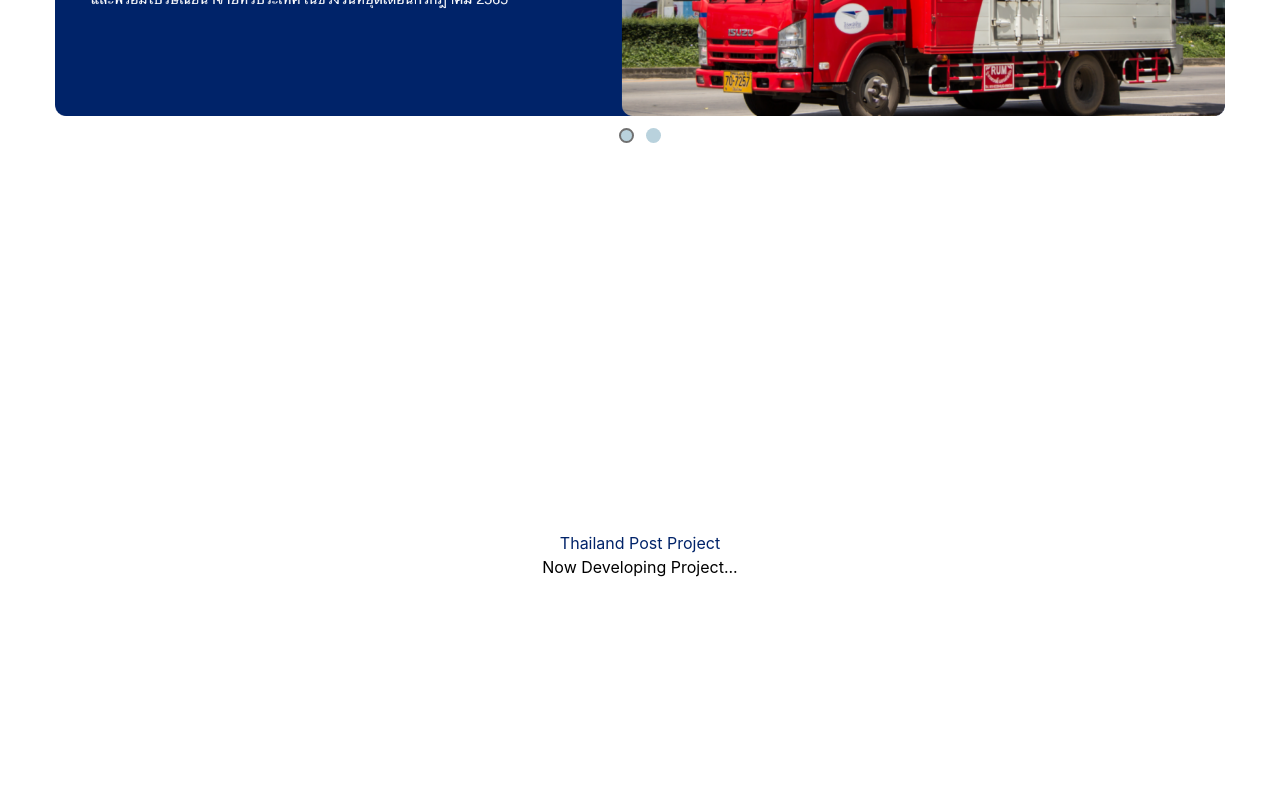
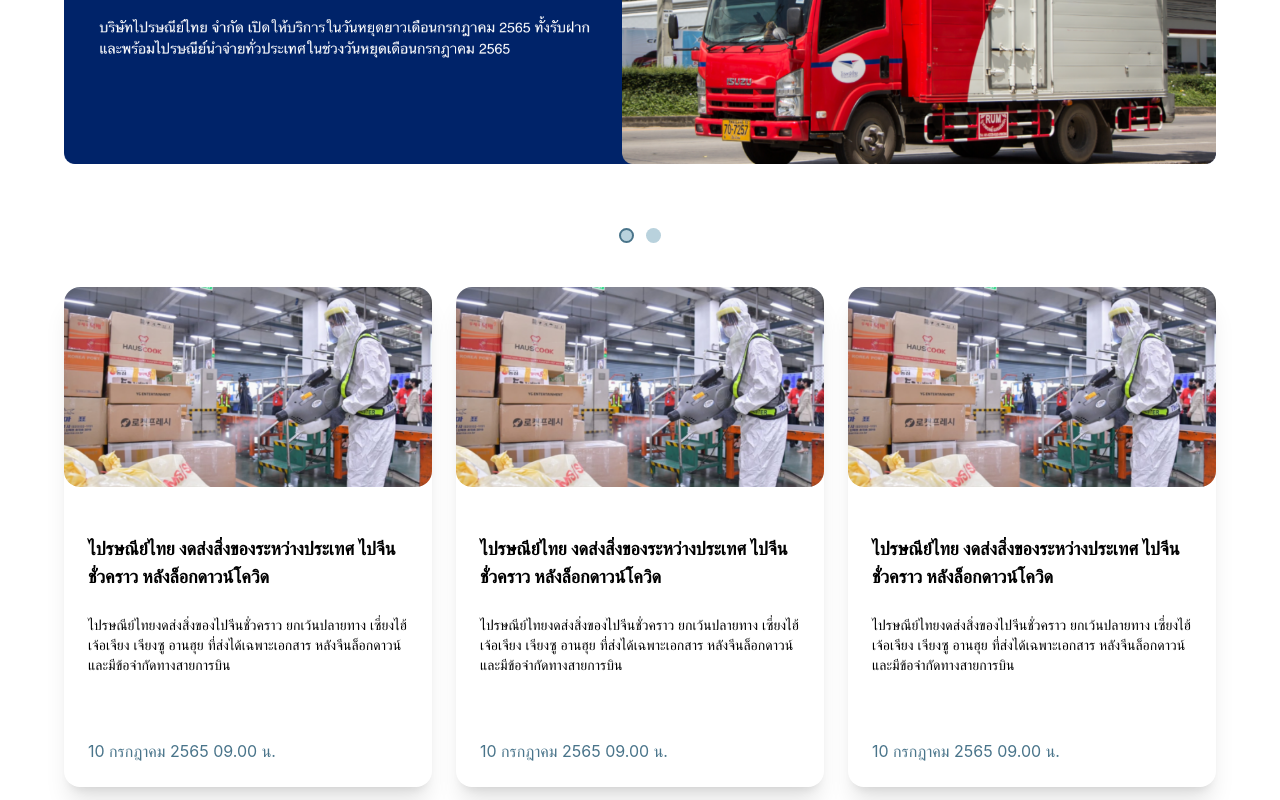
Before and after one commit to jarangit/thaillandPost, a Next.js app: page / in a window 1280 px wide. Shown: the part 340-1140 px from the top of the page. Built offline with nearby package versions, Linux system fonts and the light colour scheme.

Commit message:
feat: create section post

```diff
--- /dev/null
+++ b/components/card/postCard.tsx
@@ -0,0 +1,37 @@
+import Image from 'next/image';
+import React from 'react'
+
+type Props = {
+  title: string;
+  desc: string;
+  image: string;
+  createdAt: string;
+}
+
+const PostCard = ({ title, desc, image, createdAt }: Props) => {
+  return (
+    <div className={` rounded-2xl shadow-xl cursor-pointer hover:text-blue`}>
+      <div className={`relative w-full h-[200px] rounded-2xl overflow-hidden`}>
+        <Image
+          src={image}
+          alt=""
+          fill
+          style={{ objectFit: "cover" }}
+        />
+      </div>
+      <div className={`p-3 lg:p-6 flex flex-col gap-3 lg:gap-6 mt-3 lg:mt-6 `}>
+        <div className={`text-lg font-bold `}>
+          {title}
+        </div>
+        <div className={`text-sm`}>
+          {desc}
+        </div>
+        <div className={`text-blue-dark mt-10`}>
+          {createdAt}
+        </div>
+      </div>
+    </div>
+  )
+}
+
+export default PostCard
--- a/components/layout/banner.tsx
+++ b/components/layout/banner.tsx
@@ -37,13 +37,13 @@ const Banner = (props: Props) => {
     setTimeout(() => {
       setShowImage(true)
     }, 200);
-  }, [showImage],)
+  }, [],)
 
   const renderButton = (data: any) => {
     return (
       <div className={`flex gap-3 mt-1 md:mt-3 justify-center`}>
         {data && data.map((item: any, key: number) => (
-          <div key={key} className={`w-[10px] md:w-[15px] h-[10px] md:h-[15px] rounded-full bg-blue-light cursor-pointer ${currentImage.id == item.id ? "border-2 border-gray-dark" : ""}`} onClick={() => onChangeBanner(item.id)} />
+          <div key={key} className={`w-[10px] md:w-[15px] h-[10px] md:h-[15px] rounded-full bg-blue-light cursor-pointer ${currentImage.id == item.id ? "border-2 border-blue-dark" : ""}`} onClick={() => onChangeBanner(item.id)} />
         ))}
       </div>
     )
@@ -52,7 +52,7 @@ const Banner = (props: Props) => {
 
   return (
     <div className={`myContainer !my-3`}>
-      <div className={`relative w-full !h-fit min-h-[140px] md:min-h-[300px] max-h-[500px]  duration-500 transition-all rounded-2xl overflow-hidden ${showImage ? "opacity-100" : "opacity-0"}`}>
+      <div className={`relative w-full !h-fit min-h-[140px] md:min-h-[400px] max-h-[500px]  duration-500 transition-all rounded-2xl overflow-hidden ${showImage ? "opacity-100" : "opacity-0"}`}>
         {showImage && (
           <div>
             <Image
--- /dev/null
+++ b/components/sections/postSection.tsx
@@ -0,0 +1,24 @@
+import React from 'react'
+import { mockPost } from '../../constant/posts'
+import PostCard from '../card/postCard'
+
+type Props = {}
+
+const PostSection = (props: Props) => {
+  return (
+    <div className={`myContainer grid grid-cols-1 md:grid-cols-2 lg:grid-cols-3 gap-6 !py-8`}>
+      {mockPost.map((item, key) => (
+        <React.Fragment key = {key}>
+          <PostCard
+            title={item.title}
+            image={item.image}
+            desc={item.desc}
+            createdAt={item.createdAt}
+          />
+        </React.Fragment>
+      ))}
+    </div>
+  )
+}
+
+export default PostSection
--- /dev/null
+++ b/constant/posts.tsx
@@ -0,0 +1,29 @@
+export const mockPost = [
+  {
+    title: `ไปรษณีย์ไทย งดส่งสิ่งของระหว่างประเทศ
+    ไปจีนชั่วคราว หลังล็อกดาวน์โควิด`,
+    desc: `ไปรษณีย์ไทยงดส่งสิ่งของไปจีนชั่วคราว ยกเว้นปลายทาง
+    เซี่ยงไฮ้ เจ้อเจียง เจียงซู อานฮุย ที่ส่งได้เฉพาะเอกสาร
+    หลังจีนล็อกดาวน์ และมีข้อจำกัดทางสายการบิน`,
+    image: "/img/post.png",
+    createdAt: "10 กรกฎาคม 2565 09.00 น."
+  },
+  {
+    title: `ไปรษณีย์ไทย งดส่งสิ่งของระหว่างประเทศ
+    ไปจีนชั่วคราว หลังล็อกดาวน์โควิด`,
+    desc: `ไปรษณีย์ไทยงดส่งสิ่งของไปจีนชั่วคราว ยกเว้นปลายทาง
+    เซี่ยงไฮ้ เจ้อเจียง เจียงซู อานฮุย ที่ส่งได้เฉพาะเอกสาร
+    หลังจีนล็อกดาวน์ และมีข้อจำกัดทางสายการบิน`,
+    image: "/img/post.png",
+    createdAt: "10 กรกฎาคม 2565 09.00 น."
+  },
+  {
+    title: `ไปรษณีย์ไทย งดส่งสิ่งของระหว่างประเทศ
+    ไปจีนชั่วคราว หลังล็อกดาวน์โควิด`,
+    desc: `ไปรษณีย์ไทยงดส่งสิ่งของไปจีนชั่วคราว ยกเว้นปลายทาง
+    เซี่ยงไฮ้ เจ้อเจียง เจียงซู อานฮุย ที่ส่งได้เฉพาะเอกสาร
+    หลังจีนล็อกดาวน์ และมีข้อจำกัดทางสายการบิน`,
+    image: "/img/post.png",
+    createdAt: "10 กรกฎาคม 2565 09.00 น."
+  },
+]
--- a/pages/index.tsx
+++ b/pages/index.tsx
@@ -1,11 +1,14 @@
 import Head from 'next/head'
 import Image from 'next/image'
+import PostCard from '../components/card/postCard'
 import Banner from '../components/layout/banner'
+import PostSection from '../components/sections/postSection'
 
 export default function Home() {
   return (
     <>
       <Banner />
+      <PostSection />
       <div className={`flex flex-col justify-center items-center min-h-screen`}>
         <div className={`text-blue`}>Thailand Post Project</div>
         <div>Now Developing Project...</div>
--- a/styles/globals.css
+++ b/styles/globals.css
@@ -35,5 +35,5 @@ input:focus {
   max-width: 1300px;
   margin: 0 auto;
   overflow:hidden;
-  padding: 0 2%;
+  padding: 0 5%;
 }
--- a/tailwind.config.js
+++ b/tailwind.config.js
@@ -21,7 +21,7 @@ module.exports = {
       'blue': {
         light: '#B9D2DD',
         DEFAULT: '#002369',
-        dark: '#',
+        dark: '#49748A',
       },
       'white': {
         light: '#',
```
Also changed, not shown: public/img/post.png (added).
